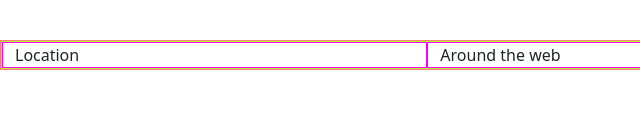
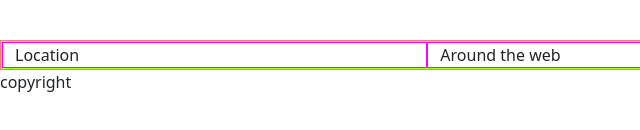
Before and after one commit to fedtoscano/html-css-bootstrap-freelancer, a plain HTML site: page index.html in a window 1280 px wide. Shown: the part 600-730 px from the top of the page, 0-640 px from the left. Drawn offline with nearby package versions, Linux system fonts and the light colour scheme.

Commit message:
added copyright

```diff
--- a/index.html
+++ b/index.html
@@ -12,7 +12,7 @@
     <title>Freelancer</title>
 </head>
 <body>
-    <section class="jumbo">
+<section class="jumbo">
         <div class="container-fluid mb-5">
             <div class="row">
                 <div>
@@ -20,9 +20,9 @@
                 </div>
             </div>
         </div>
-    </section>
+</section>
 
-    <section class="features">
+<section class="features">
         <div class="container mb-5">
             <h1>TITOLONE</h1>
             <div class="row">
@@ -34,7 +34,7 @@
                 <div class="col-md-6 col-lg-4">immagine</div>
             </div>
         </div>
-    </section>
+</section>
 
 <section class="about">
     <div class="container mb-5">
@@ -62,6 +62,9 @@
                 <div class="col-md-4">Freelancer</div>
             </div>
         </div>
+        <div class="copyright">
+            <p>copyright</p>
+        </div>
 </footer>
 
 
```
